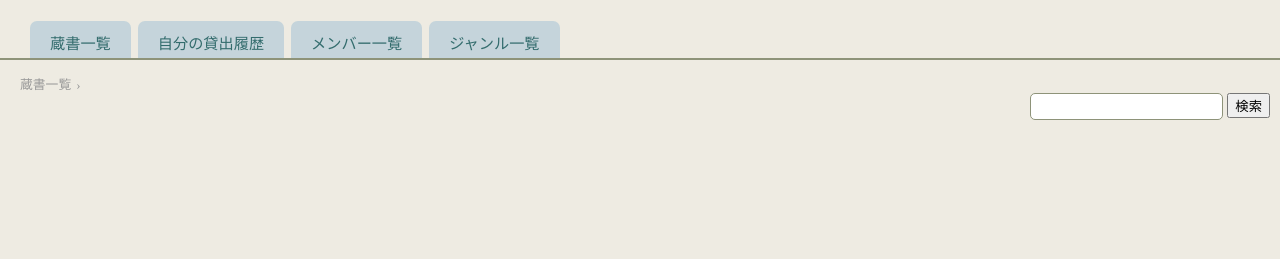
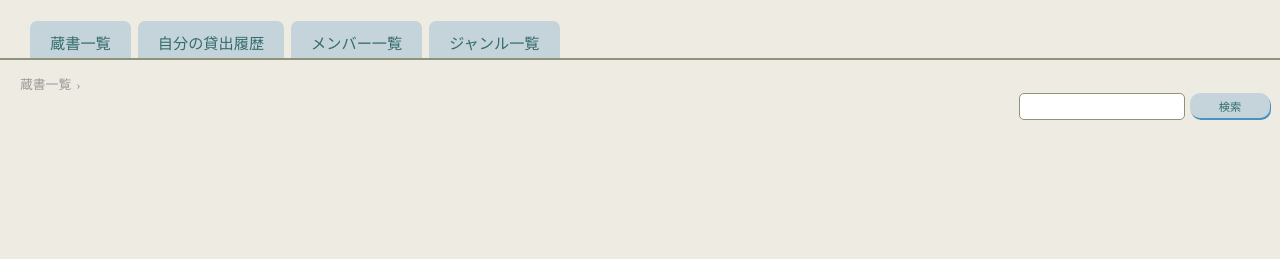
Before and after one commit to yo16/bookshelf_2023, a Flask app: template app/templates/main.html in a window 1280 px wide. Shown: the part 41-300 px from the top of the page. Run offline with Flask 3, Linux system fonts and the light colour scheme; the template is opened without the code that fills it, so the values that code supplies are empty; parts of the project's set-up code (start-up, migrations or seed data) failed here and were passed over.

Commit message:
検索ボタンのstyleを統一

```diff
--- a/app/static/css/main.css
+++ b/app/static/css/main.css
@@ -21,6 +21,15 @@
 /* 検索form */
 #main_search {
     text-align: right;
+}
+#frm_search {
+    display: flex;
+    flex-direction: row;
+    justify-content: flex-end;
+    gap: 5px;
+}
+#input_ss {
+    width: 150px;
 }
 
 
--- a/app/templates/main.html
+++ b/app/templates/main.html
@@ -13,10 +13,12 @@
 {% block body -%}
 <div id="main_search">
     <form method="GET" name="frm_search" id="frm_search">
-        <input type="text" name="ss" id="ss" />
-        <button type="submit" id="btn_search">検索</button>
+        <input type="text" name="ss" id="input_ss" />
+        <button type="submit" id="btn_search" class="btn_submit btn_small">検索</button>
     </form>
 </div>
+
+{# ---------- book list ----------- #}
 <div id="main_books">
 {% for b in books -%}
 <div class="one_book">
@@ -34,6 +36,7 @@
 </div>
 {% endfor -%}
 </div>
+
 <script language="JavaScript">
     let bc_list = [
         ["蔵書一覧","{{ url_for('main') }}"]
```
